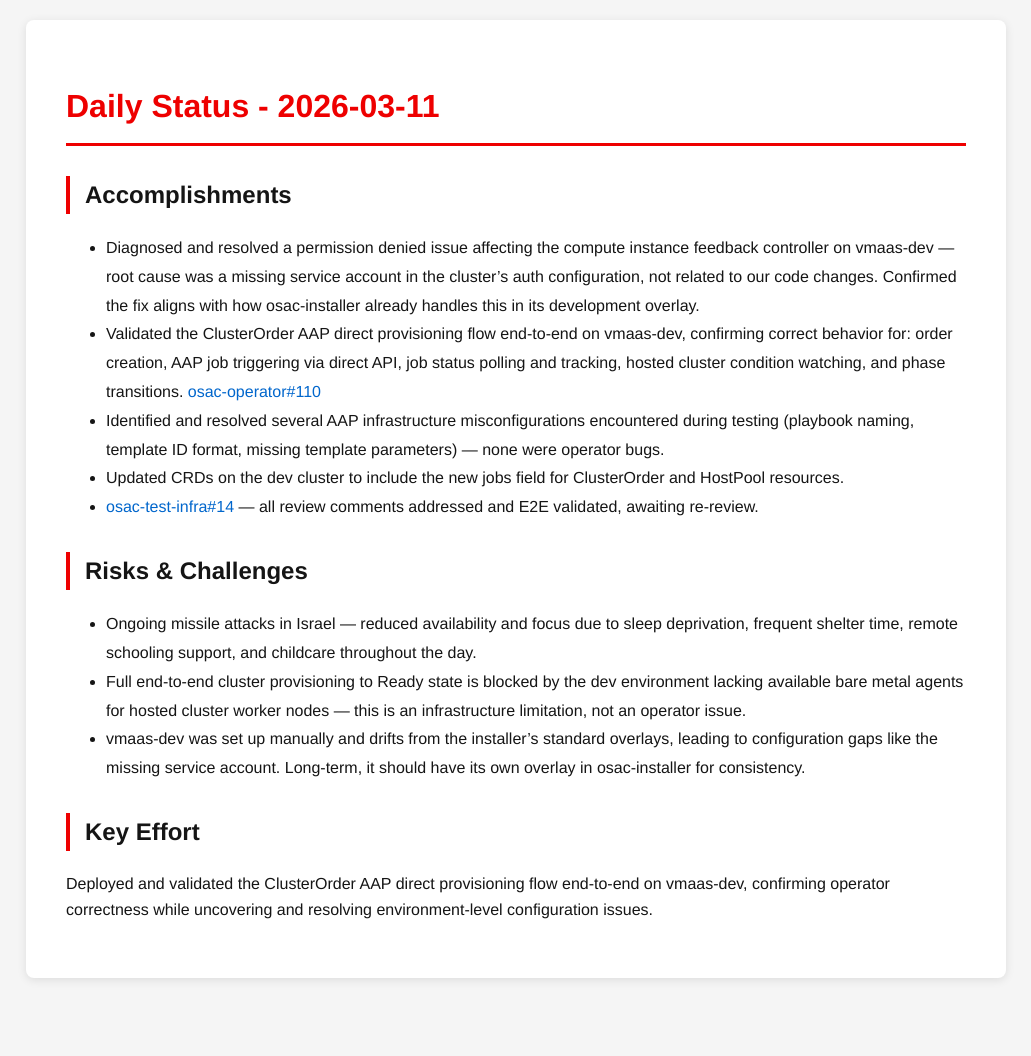
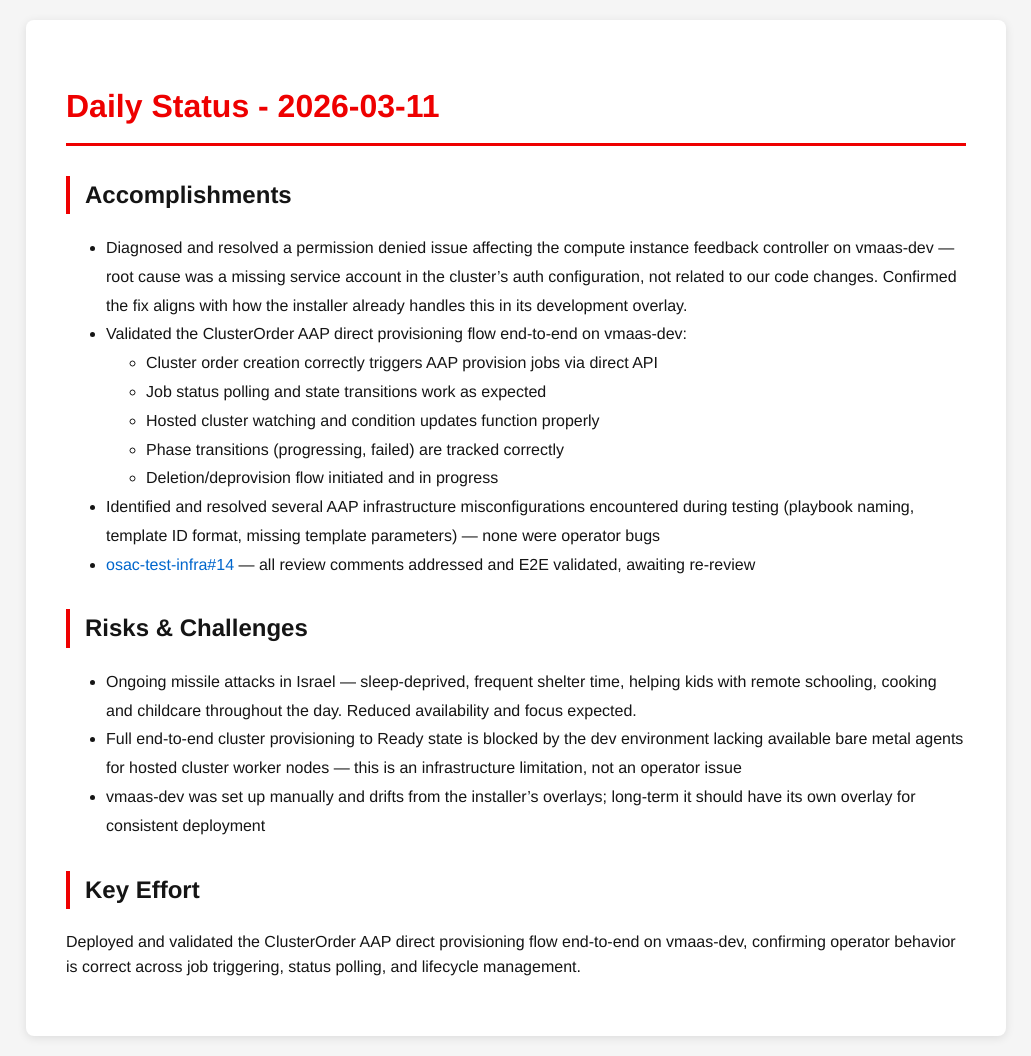
Before and after one commit to tzvatot/daily-status, a Jekyll site: the page built from 2026-03-11.md, in a window 1280 px wide. Shown: the whole page, without its empty margins (124-1155 px from the left). Built offline with Jekyll 4.4.1, drawn with Linux system fonts in a browser that asks for light colours; before the commit the page ends 998 px from its top, so only the background shows below that.

Commit message:
Daily status update - 2026-03-11

```diff
--- a/2026-03-11.md
+++ b/2026-03-11.md
@@ -7,16 +7,20 @@
 # Daily Status - 2026-03-11
 
 ## Accomplishments
-- Diagnosed and resolved a permission denied issue affecting the compute instance feedback controller on vmaas-dev — root cause was a missing service account in the cluster's auth configuration, not related to our code changes. Confirmed the fix aligns with how osac-installer already handles this in its development overlay.
-- Validated the ClusterOrder AAP direct provisioning flow end-to-end on vmaas-dev, confirming correct behavior for: order creation, AAP job triggering via direct API, job status polling and tracking, hosted cluster condition watching, and phase transitions. [osac-operator#110](https://github.com/osac-project/osac-operator/pull/110)
-- Identified and resolved several AAP infrastructure misconfigurations encountered during testing (playbook naming, template ID format, missing template parameters) — none were operator bugs.
-- Updated CRDs on the dev cluster to include the new jobs field for ClusterOrder and HostPool resources.
-- [osac-test-infra#14](https://github.com/osac-project/osac-test-infra/pull/14) — all review comments addressed and E2E validated, awaiting re-review.
+- Diagnosed and resolved a permission denied issue affecting the compute instance feedback controller on vmaas-dev — root cause was a missing service account in the cluster's auth configuration, not related to our code changes. Confirmed the fix aligns with how the installer already handles this in its development overlay.
+- Validated the ClusterOrder AAP direct provisioning flow end-to-end on vmaas-dev:
+  - Cluster order creation correctly triggers AAP provision jobs via direct API
+  - Job status polling and state transitions work as expected
+  - Hosted cluster watching and condition updates function properly
+  - Phase transitions (progressing, failed) are tracked correctly
+  - Deletion/deprovision flow initiated and in progress
+- Identified and resolved several AAP infrastructure misconfigurations encountered during testing (playbook naming, template ID format, missing template parameters) — none were operator bugs
+- [osac-test-infra#14](https://github.com/osac-project/osac-test-infra/pull/14) — all review comments addressed and E2E validated, awaiting re-review
 
 ## Risks & Challenges
-- Ongoing missile attacks in Israel — reduced availability and focus due to sleep deprivation, frequent shelter time, remote schooling support, and childcare throughout the day.
-- Full end-to-end cluster provisioning to Ready state is blocked by the dev environment lacking available bare metal agents for hosted cluster worker nodes — this is an infrastructure limitation, not an operator issue.
-- vmaas-dev was set up manually and drifts from the installer's standard overlays, leading to configuration gaps like the missing service account. Long-term, it should have its own overlay in osac-installer for consistency.
+- Ongoing missile attacks in Israel — sleep-deprived, frequent shelter time, helping kids with remote schooling, cooking and childcare throughout the day. Reduced availability and focus expected.
+- Full end-to-end cluster provisioning to Ready state is blocked by the dev environment lacking available bare metal agents for hosted cluster worker nodes — this is an infrastructure limitation, not an operator issue
+- vmaas-dev was set up manually and drifts from the installer's overlays; long-term it should have its own overlay for consistent deployment
 
 ## Key Effort
-Deployed and validated the ClusterOrder AAP direct provisioning flow end-to-end on vmaas-dev, confirming operator correctness while uncovering and resolving environment-level configuration issues.
+Deployed and validated the ClusterOrder AAP direct provisioning flow end-to-end on vmaas-dev, confirming operator behavior is correct across job triggering, status polling, and lifecycle management.
```
